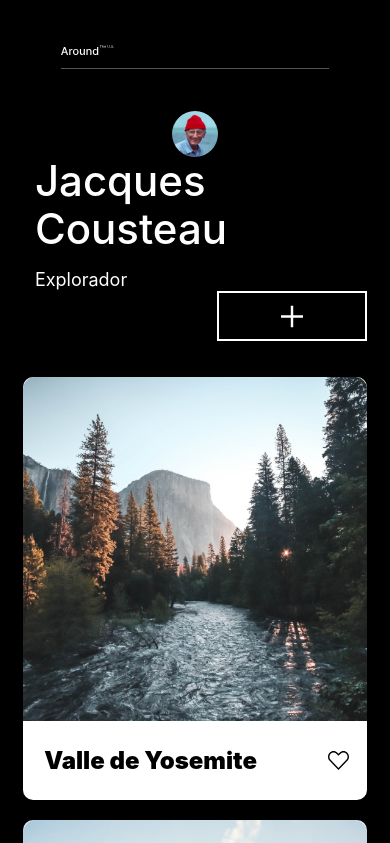
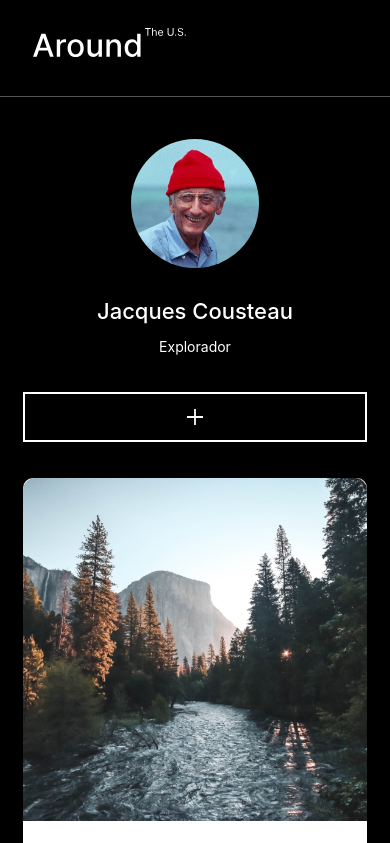
Before and after one commit to elizarrarazeligio/web_project_around, a plain HTML site: page index.html in a window 390 px wide. Shown: the top 843 px of the page. Drawn offline with Linux system fonts and the light colour scheme; a web font is replaced by a local one.

Commit message:
Media query para dispositivo pequeño modificada

```diff
--- a/blocks/footer.css
+++ b/blocks/footer.css
@@ -13,11 +13,20 @@
 }
 
 @media screen and (max-width: 1024px) {
+  .footer {
+    width: 80%;
+  }
 }
 
 @media screen and (max-width: 544px) {
   .footer {
+    width: 88.125%;
     padding-top: 50px;
     padding-bottom: 36px;
   }
+
+  .footer__copyright {
+    font-size: 0.875em;
+    line-height: 1.21;
+  }
 }
--- a/blocks/header.css
+++ b/blocks/header.css
@@ -7,7 +7,6 @@
 }
 
 .header__logo {
-  height: 3.75%;
   width: 19.66%;
 }
 
@@ -16,3 +15,22 @@
   width: 100%;
   border-bottom: 1px solid #545454;
 }
+
+@media screen and (max-width: 1024px) {
+}
+
+@media screen and (max-width: 544px) {
+  .header {
+    padding-top: 28px;
+    width: 100%;
+  }
+
+  .header__logo {
+    width: 39.375%;
+    margin-left: 8.4375%;
+  }
+
+  .header__line {
+    padding-top: 10%;
+  }
+}
--- a/blocks/photos.css
+++ b/blocks/photos.css
@@ -47,13 +47,15 @@
 }
 
 .photos__like:active {
-  color: #000;
+  filter: brightness(0%);
+  fill: black;
 }
 
 @media screen and (max-width: 1024px) {
   .photos {
     grid-template-columns: repeat(2, 1fr);
     grid-template-rows: repeat(3, 1fr);
+    width: 80%;
   }
 }
 
--- a/blocks/profile.css
+++ b/blocks/profile.css
@@ -14,12 +14,9 @@
 }
 
 .profile__info {
-  justify-self: flex-start;
   display: flex;
   flex-direction: column;
   justify-content: center;
-  align-items: flex-start;
-  width: fit-content;
   margin-left: 3.41%;
 }
 
@@ -37,7 +34,7 @@
 }
 
 .profile__button {
-  width: 150px;
+  width: 17.045%;
   height: 50px;
   border: solid 2px #fff;
   display: flex;
@@ -52,11 +49,13 @@
 }
 
 .profile__image-button {
-  width: 14.67%;
-  height: 50%;
+  width: 22px;
 }
 
 @media screen and (max-width: 1024px) {
+  .profile {
+    width: 80%;
+  }
 }
 
 @media screen and (max-width: 544px) {
@@ -64,9 +63,37 @@
     width: 88.125%;
     padding-top: 42px;
     padding-bottom: 36px;
-    margin: auto;
-    display: flex;
     flex-direction: column;
+  }
+
+  .profile__image {
+    width: 37.5%;
+    height: 37.5%;
+  }
+
+  .profile__info {
+    padding-top: 30px;
+    padding-bottom: 36px;
+    margin-left: 0;
     align-items: center;
   }
+
+  .profile__name {
+    font-size: 1.375em;
+    line-height: 1.2105;
+    margin-bottom: 14px;
+  }
+
+  .profile__hobby {
+    font-size: 0.875em;
+  }
+
+  .profile__button {
+    width: 100%;
+    margin: 0;
+  }
+
+  .profile__image-button {
+    width: 16px;
+  }
 }
```
